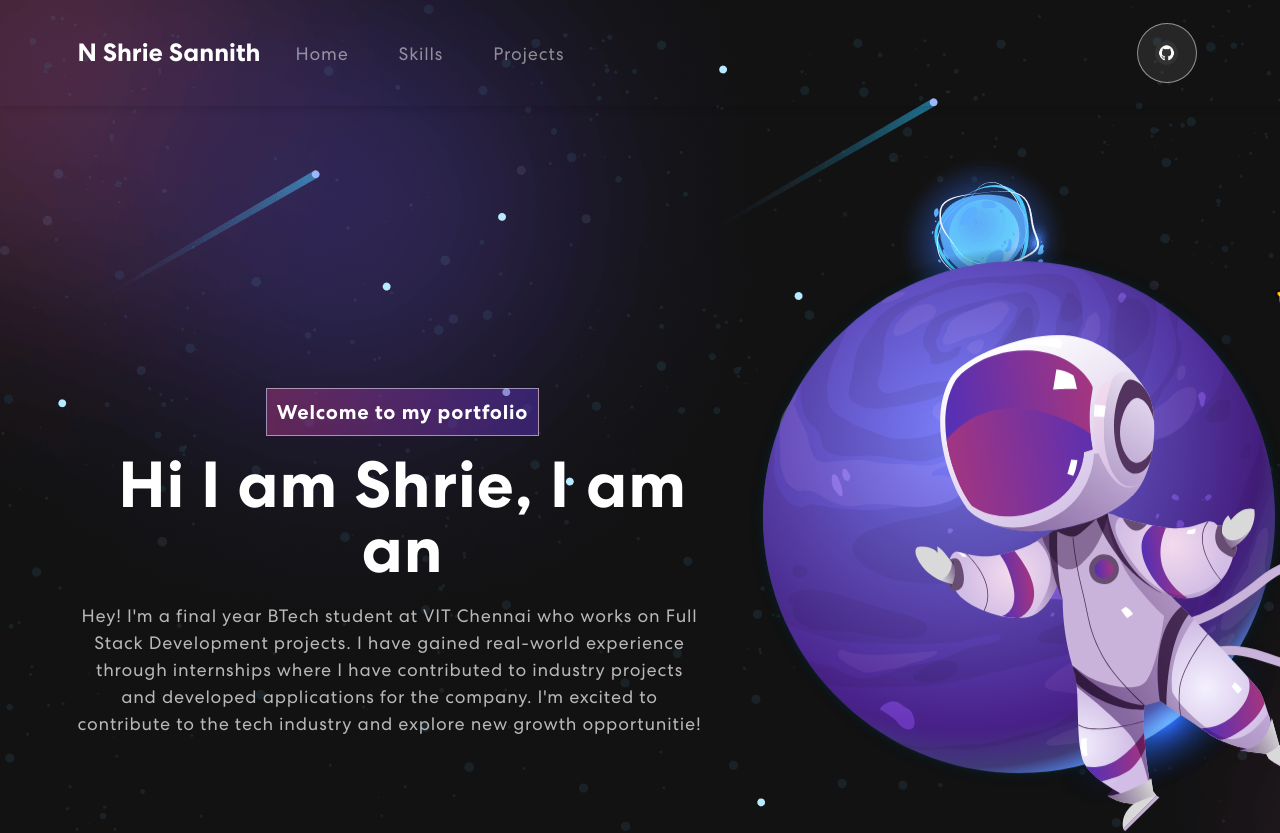
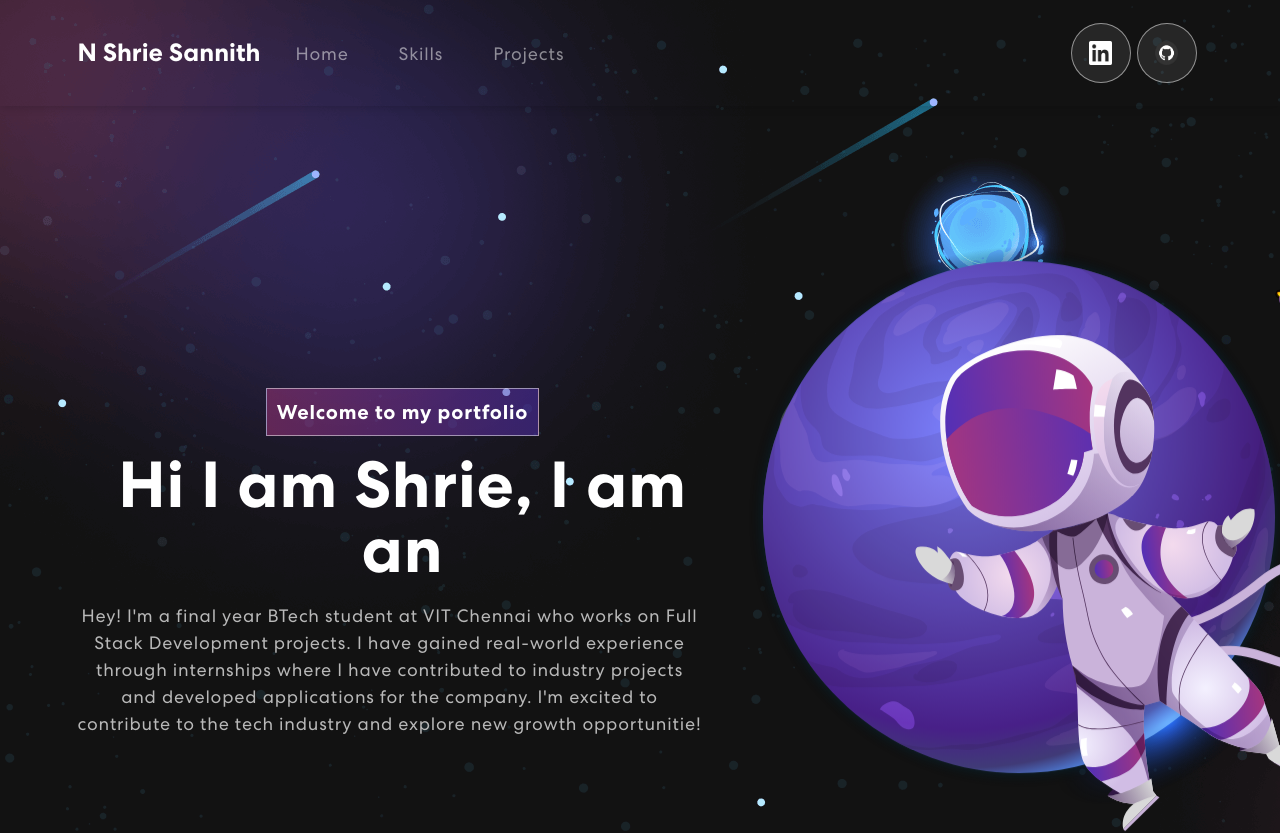
Before and after one commit to ShrieSannith/personal_portfolio, a React (Create React App) app: page / in a window 1280 px wide. Shown: the top 833 px of the page. Built offline with nearby package versions, Linux system fonts and the light colour scheme.

Commit message:
Linkedin NavBar.js

```diff
--- a/src/components/NavBar.js
+++ b/src/components/NavBar.js
@@ -5,6 +5,8 @@ import Navbar from 'react-bootstrap/Navbar';
 import NavDropdown from 'react-bootstrap/NavDropdown';
 import { Button } from 'react-bootstrap';
 import git from '../assets/images/git1.png'
+import linkedin from '../assets/images/linkedin.png'
+import toggle from '../assets/images/toggle.png'
 import {Link} from 'react-scroll'
 // import { Router } from 'react-bootstrap-icons';
 import { HashLink } from 'react-router-hash-link';
@@ -41,7 +43,8 @@ export const NavBar = () => {
           <Container>
             <Navbar.Brand href="#home">N Shrie Sannith</Navbar.Brand>
             <Navbar.Toggle aria-controls="basic-navbar-nav" >
-              <span className="navbar-toggler-icon"></span>
+              {/* <img src={toggle} style={{width:"10%", postion:"absolute", top:"20px", right:"10px"}}></img> */}
+              <span className="navbar-toggler -icon" ></span>
               </Navbar.Toggle>
             <Navbar.Collapse id="basic-navbar-nav">
               <Nav className="me-auto">
@@ -51,6 +54,7 @@ export const NavBar = () => {
               </Nav>
               <span className="navbar-text">
                 <div className="social-icon">
+                  <a href="https://www.linkedin.com/in/shriesannithn/" target='_blank'><img src = {linkedin} alt = "linkedin"/></a>
                   <a href="https://github.com/ShrieSannith" target='_blank'><img src = {git} alt = "github"/></a>
                 </div>
 
```
